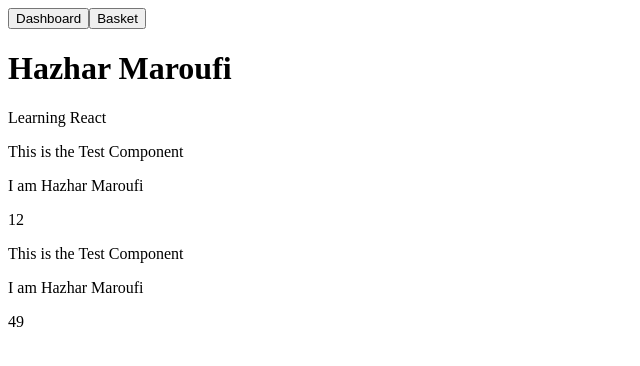
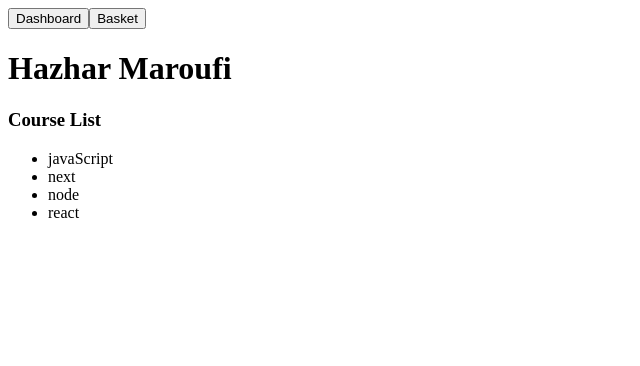
Before and after one commit to hazharmaroufi/reactCourse, a React (Vite) app: page / in a window 1280 px wide. Shown: the top 366 px of the page, without its empty margins (0-640 px from the left). Built offline with nearby package versions, Linux system fonts and the light colour scheme.

Commit message:
react loop with map

```diff
--- a/src/App.jsx
+++ b/src/App.jsx
@@ -1,13 +1,12 @@
-import Test from "./Test";
 import Header from "./Header";
+import CourseList from "./CourseList";
 
 function App() {
   return (
     <>
       <Header />
       <h1>Hazhar Maroufi</h1>
-      <p>Learning React</p>
-      <Test />
+      <CourseList />
     </>
   );
 }
--- /dev/null
+++ b/src/CourseList.jsx
@@ -0,0 +1,18 @@
+import React from "react";
+function CourseList() {
+  const courses = ["javaScript", "next", "node", "react"];
+  return (
+    <div>
+      <h3>Course List</h3>
+      {
+        <ul>
+          {courses.map((course, index) => (
+            <li key={index}>{course}</li>
+          ))}
+        </ul>
+      }
+    </div>
+  );
+}
+
+export default CourseList;
--- a/src/Header.jsx
+++ b/src/Header.jsx
@@ -3,16 +3,14 @@ function Header() {
   return (
     <header>
       {isLogin ? (
-        <>
-          <button>Dashboard</button>
-          <button>Basket</button>
-        </>
+        <button>Dashboard</button>
       ) : (
         <>
           <button>Login</button>
           <button>Register</button>
         </>
       )}
+      {isLogin && <button>Basket</button>}
     </header>
   );
 }
--- a/src/Test.jsx
+++ /dev/null
@@ -1,17 +0,0 @@
-function Test() {
-  return (
-    <>
-      <div>
-        <p>This is the Test Component</p>
-        <span>I am Hazhar Maroufi</span>
-        <p>{Math.round(Math.random() * 100)}</p>
-      </div>
-      <div>
-        <p>This is the Test Component</p>
-        <span>I am Hazhar Maroufi</span>
-        <p>{Math.round(Math.random() * 100)}</p>
-      </div>
-    </>
-  );
-}
-export default Test;
```
